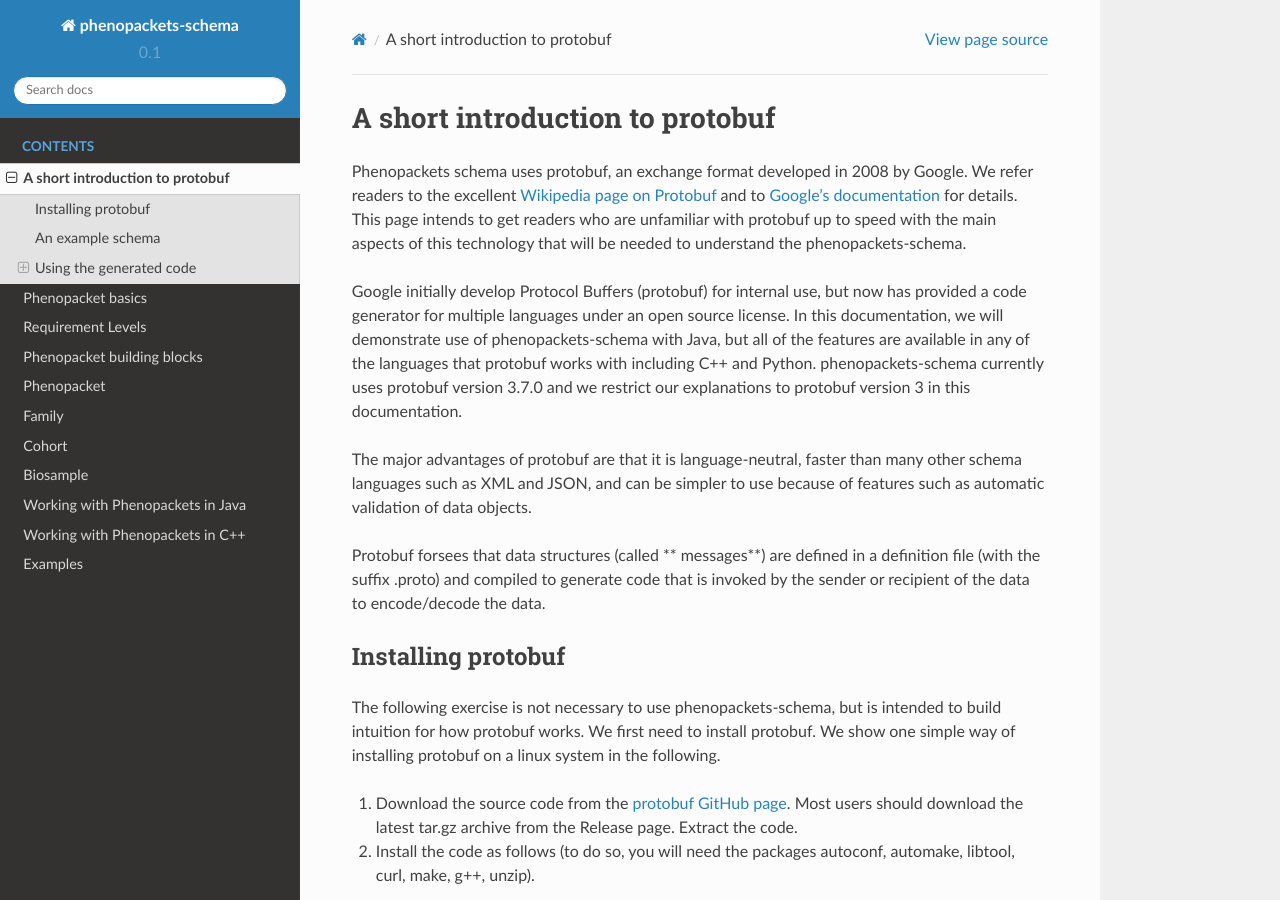
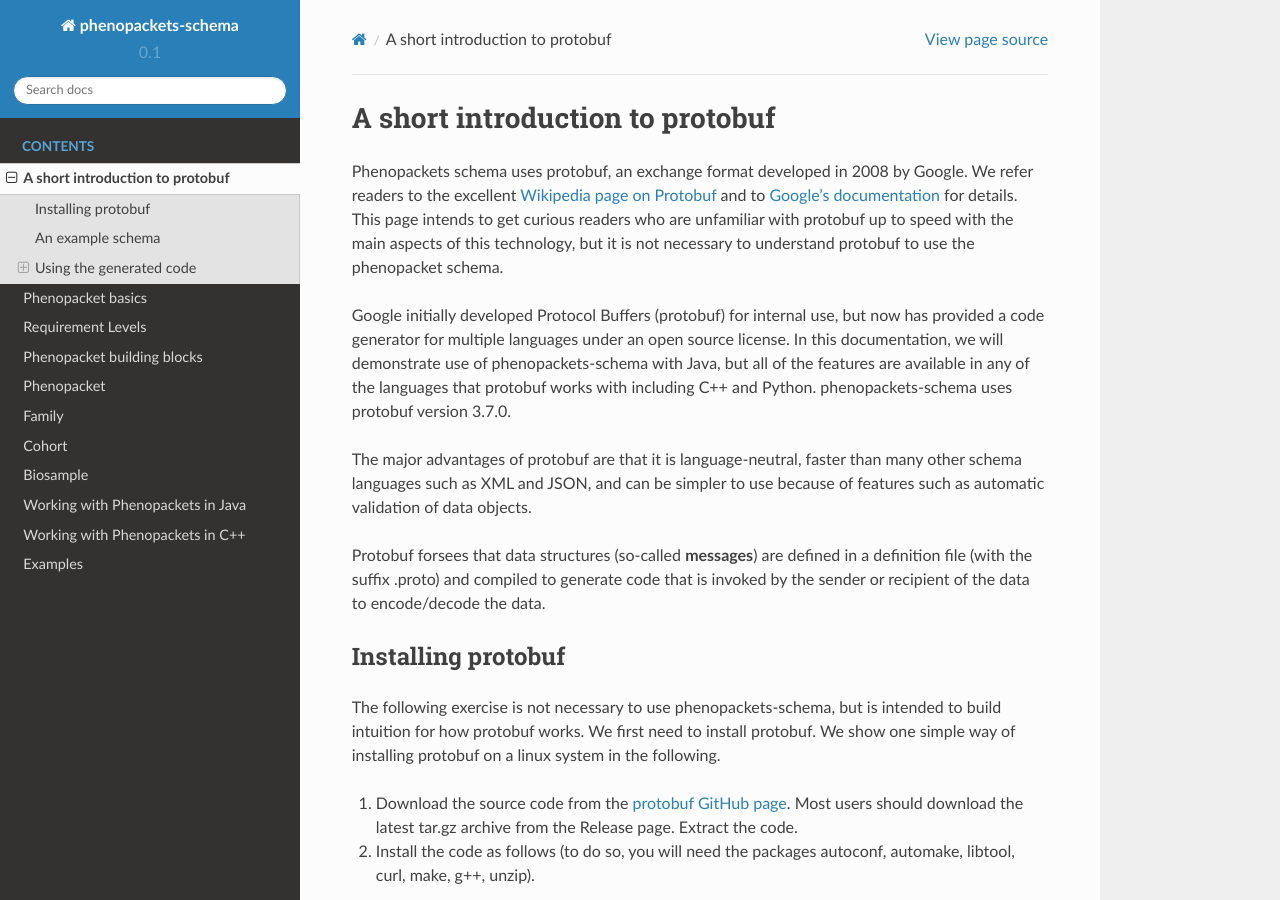
Before and after one commit to phenopackets/phenopacket-schema, a Sphinx documentation site: the page built from docs/protobuf.rst, in a window 1280 px wide and 900 px high. Built offline with Sphinx 7.4.7 and the Read the Docs theme 2.0.0, drawn with Linux system fonts in a browser that asks for light colours; some of the changed text lies outside the part shown.

Commit message:
revised intro pages

```diff
--- a/docs/protobuf.rst
+++ b/docs/protobuf.rst
@@ -2,22 +2,28 @@
 A short introduction to protobuf
 ================================
 
-Phenopackets schema uses protobuf, an exchange format developed in 2008 by Google. We refer readers to the excellent `Wikipedia page on Protobuf <https://en.wikipedia.org/wiki/Protocol_Buffers>`_ and to `Google's documentation <https://developers.google.com/protocol-buffers/>`_ for details. This page intends to get readers who are unfamiliar with protobuf up to speed with the main aspects of this technology that will be needed to understand the
-phenopackets-schema.
+Phenopackets schema uses protobuf, an exchange format developed in 2008 by Google. We refer readers to the
+excellent `Wikipedia page on Protobuf <https://en.wikipedia.org/wiki/Protocol_Buffers>`_ and
+to `Google's documentation <https://developers.google.com/protocol-buffers/>`_ for details. This page
+intends to get curious readers who are unfamiliar with protobuf up to speed with the main aspects of this
+technology, but it is not necessary to understand protobuf to use the phenopacket schema.
 
-Google initially develop Protocol Buffers (protobuf) for internal use, but now has provided a code generator for multiple languages under an open source license. In this documentation, we will demonstrate use of phenopackets-schema with Java, but all of the features are available in any of the languages that protobuf works with including C++ and Python. phenopackets-schema currently uses protobuf version 3.7.0 and we restrict our explanations to protobuf version 3 in this documentation.
+Google initially developed Protocol Buffers (protobuf) for internal use, but now has provided a code generator for multiple languages under an open source license. In this documentation, we will demonstrate use of phenopackets-schema with Java, but all of the features are available in any of the languages that protobuf works with including C++ and Python. phenopackets-schema uses protobuf version 3.7.0.
+
 
 The major advantages of protobuf are that it is language-neutral, faster than many other schema languages such as XML and JSON, and can be simpler to use because of features such as automatic validation of data objects.
 
 
-Protobuf forsees that data structures (called ** messages**) are defined in a definition file (with the suffix .proto) and compiled to generate code that is invoked by the sender or recipient of the data to encode/decode the data.
+Protobuf forsees that data structures (so-called **messages**) are defined in a definition file (with the suffix .proto) and compiled to generate code that is invoked by the sender or recipient of the data to encode/decode the data.
 
 
 ~~~~~~~~~~~~~~~~~~~
 Installing protobuf
 ~~~~~~~~~~~~~~~~~~~
 
-The following exercise is not necessary to use phenopackets-schema, but is intended to build intuition for how protobuf works. We first need to install protobuf. We show one simple way of installing protobuf on a linux system in the following.
+The following exercise is not necessary to use phenopackets-schema,
+but is intended to build intuition for how protobuf works.
+We first need to install protobuf. We show one simple way of installing protobuf on a linux system in the following.
 
 1. Download the source code from the `protobuf GitHub page <https://github.com/protocolbuffers/protobuf>`_. Most users should download the latest tar.gz archive from the Release page. Extract the code.
 
@@ -124,7 +130,7 @@ and add the following to the plugin section
       </executions>
     </plugin>
 
-This is the simplest configuration of the `xolstice plugin <https://www.xolstice.org/protobuf-maven-plugin/usage.html>`_, see the documentation for further information. We have assumed that protoc is installed in /usr/local/bin in the above, and the path may need to be adjusted on your system.
+This is the simplest configuration of the `xolstice plugin <https://www.xolstice.org/protobuf-maven-plugin/usage.html>`_; see the documentation for further information. We have assumed that protoc is installed in /usr/local/bin in the above, and the path may need to be adjusted on your system.
 
 
 Add the protobuf definition to the proto directory. Add a class such as *Main.java* in the /src/main/java/org/example directory (package: org.example). For simplcity, the following code snippets could be written in the main method
```
Also changed, not shown: other parts of docs/protobuf.rst (+6 -2 lines), docs/index.rst (+43 -32 lines).
